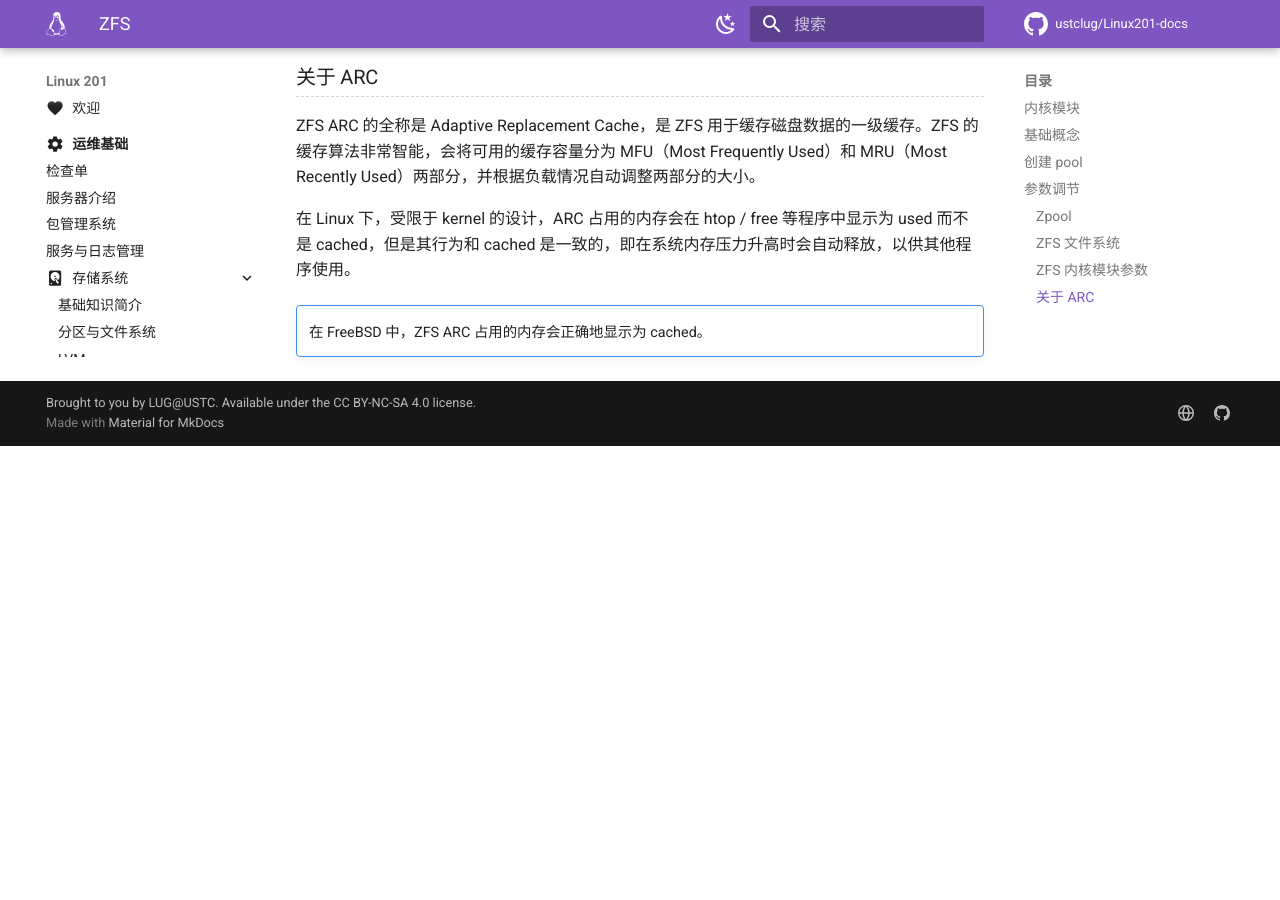
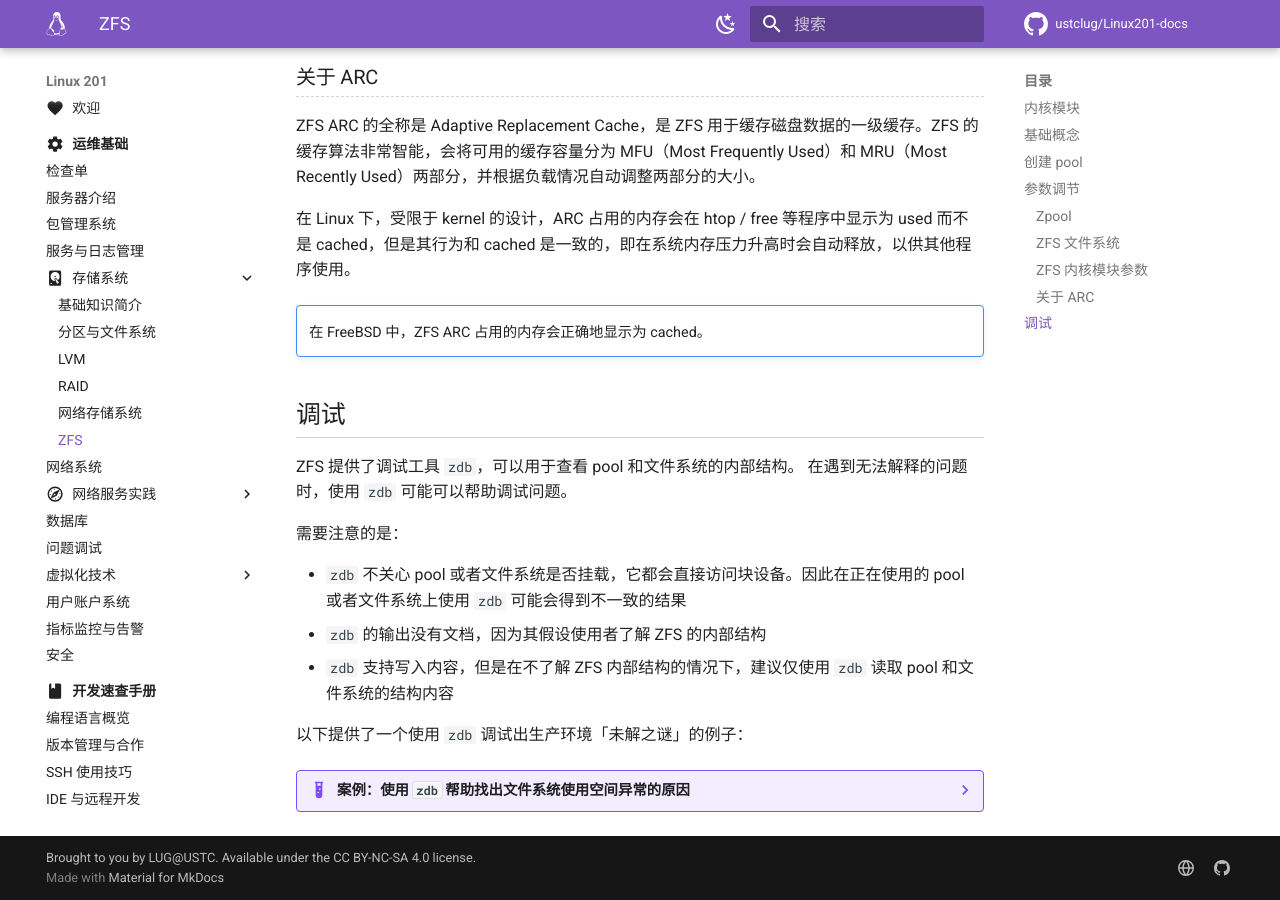
Before and after one commit to ustclug/Linux201-docs, an MkDocs documentation site: the page built from docs/ops/storage/zfs.md, in a window 1280 px wide and 900 px high, scrolled down 4503 px. Built offline with MkDocs 1.6.1 and Material for MkDocs 9.7.7, drawn with Linux system fonts in a browser that asks for light colours; comment, search, counter and statistics services are not loaded; before the commit the page ends 4949 px from its top, so only the background shows below that.

Commit message:
ops/storage: add case study of debugging with zdb
(Exactly what I did today)

````diff
--- a/docs/ops/storage/zfs.md
+++ b/docs/ops/storage/zfs.md
@@ -150,3 +150,142 @@
 !!! note ""
 
     在 FreeBSD 中，ZFS ARC 占用的内存会正确地显示为 cached。
+
+## 调试 {#debugging}
+
+ZFS 提供了调试工具 `zdb`，可以用于查看 pool 和文件系统的内部结构。
+在遇到无法解释的问题时，使用 `zdb` 可能可以帮助调试问题。
+
+需要注意的是：
+
+- `zdb` 不关心 pool 或者文件系统是否挂载，它都会直接访问块设备。因此在正在使用的 pool 或者文件系统上使用 `zdb` 可能会得到不一致的结果
+- `zdb` 的输出没有文档，因为其假设使用者了解 ZFS 的内部结构
+- `zdb` 支持写入内容，但是在不了解 ZFS 内部结构的情况下，建议仅使用 `zdb` 读取 pool 和文件系统的结构内容
+
+以下提供了一个使用 `zdb` 调试出生产环境「未解之谜」的例子：
+
+??? example "案例：使用 `zdb` 帮助找出文件系统使用空间异常的原因"
+
+    一台使用 ZFS 的服务器将 `/var/log` 挂载在了 ZFS 文件系统中：
+
+    ```
+    NAME                                 USED  AVAIL  REFER  MOUNTPOINT
+    pool1/log                           2.88G   181G  2.88G  /var/log
+    ```
+
+    但是系统管理员发现 `/var/log` 的使用空间会异常增大，直到大部分空间都被占用：
+
+    ```
+    NAME                                 USED  AVAIL     REFER  MOUNTPOINT
+    pool1/log                            173G  3.43G      173G  /var/log
+    ```
+
+    但是实际的 log 大小只有不到 3G：
+
+    ```console
+    $ sudo du -sh .
+    2.9G  .
+    ```
+
+    同时没有快照，通过 `lsof` 检查也没有进程占用在 `/var/log` 下已经被删除的文件。
+    重启后文件系统的使用空间又恢复到了正常的大小。没有人能够解释原因。
+
+    在时隔半年又一次因此重启后，系统管理员决定使用 `zdb` 来查看文件系统的内部结构：
+
+    ```console
+    $ sudo zdb -dddd pool1/log > zdb-log.txt
+    ```
+
+    检查输出，发现一个特别大的文件：
+
+    ```
+    Object  lvl   iblk   dblk  dsize  dnsize  lsize   %full  type
+      6426    4   128K   128K   170G     512  1.02T  100.00  ZFS plain file
+                                               168   bonus  System attributes
+	dnode flags: USED_BYTES USERUSED_ACCOUNTED USEROBJUSED_ACCOUNTED
+	dnode maxblkid: 8554489
+	uid     0
+	gid     4
+	atime	Thu Aug 17 19:22:48 2023
+	mtime	Sun Feb 18 16:05:29 2024
+	ctime	Sun Feb 18 16:05:29 2024
+	crtime	Thu Aug 17 06:25:01 2023
+	gen	30893491
+	mode	100640
+	size	1121254014464
+	parent	7279
+	links	0
+	pflags	40800000004
+    ```
+
+    "6426" 这个对象也出现在了 ZFS delete queue 中：
+
+    ```
+    Object  lvl   iblk   dblk  dsize  dnsize  lsize   %full  type
+         3    1   128K     6K      0     512     6K  100.00  ZFS delete queue
+	dnode flags: USED_BYTES USERUSED_ACCOUNTED USEROBJUSED_ACCOUNTED
+	dnode maxblkid: 0
+	microzap: 6144 bytes, 1 entries
+
+		191a = 6426
+    ```
+
+    看起来是这个文件不停增大，但是 ZFS 没有删除。检查 6426 的 parent 7279：
+
+    ```
+    Object  lvl   iblk   dblk  dsize  dnsize  lsize   %full  type
+      7279    1   128K  2.50K     8K     512  2.50K  100.00  ZFS directory
+                                               168   bonus  System attributes
+	dnode flags: USED_BYTES USERUSED_ACCOUNTED USEROBJUSED_ACCOUNTED
+	dnode maxblkid: 0
+	uid     0
+	gid     0
+	atime	Mon Jun 24 01:32:06 2019
+	mtime	Fri Mar  8 06:25:02 2024
+	ctime	Fri Mar  8 06:25:02 2024
+	crtime	Tue Feb 27 21:11:06 2018
+	gen	4369970
+	mode	40755
+	size	33
+	parent	4
+	links	2
+	pflags	40800000144
+	microzap: 2560 bytes, 31 entries
+
+		pacct.6.gz = 3908 (type: Regular File)
+		pacct.17.gz = 1994 (type: Regular File)
+		pacct.16.gz = 275 (type: Regular File)
+		pacct.7.gz = 3518 (type: Regular File)
+		pacct.5.gz = 473 (type: Regular File)
+		pacct.14.gz = 1554 (type: Regular File)
+		pacct.15.gz = 651 (type: Regular File)
+		pacct.4.gz = 109 (type: Regular File)
+		pacct.29.gz = 468 (type: Regular File)
+		pacct.11.gz = 1863 (type: Regular File)
+		pacct.10.gz = 2129 (type: Regular File)
+		pacct.1.gz = 1294 (type: Regular File)
+		pacct.28.gz = 3648 (type: Regular File)
+		pacct.3.gz = 1864 (type: Regular File)
+		pacct.12.gz = 3516 (type: Regular File)
+		pacct.13.gz = 2128 (type: Regular File)
+		pacct.2.gz = 2955 (type: Regular File)
+		pacct.22.gz = 649 (type: Regular File)
+		pacct.23.gz = 3649 (type: Regular File)
+		pacct.8.gz = 3400 (type: Regular File)
+		pacct.19.gz = 535 (type: Regular File)
+		pacct = 796 (type: Regular File)
+		pacct.21.gz = 534 (type: Regular File)
+		pacct.0 = 904 (type: Regular File)
+		pacct.20.gz = 3725 (type: Regular File)
+		pacct.18.gz = 3515 (type: Regular File)
+		pacct.9.gz = 1293 (type: Regular File)
+		pacct.24.gz = 3905 (type: Regular File)
+		pacct.25.gz = 903 (type: Regular File)
+		pacct.27.gz = 1552 (type: Regular File)
+		pacct.26.gz = 1176 (type: Regular File)
+    ```
+
+    发现该目录为 `/var/log/account`，调查后发现其中的文件在启用 process accounting 后会由内核写入。
+    因此解释了为什么 `lsof` 没有显示任何进程占用对应文件。在关闭 process accounting 后，delete queue 清空了。
+
+    该问题已经尝试向 ZFS 反馈：<https://github.com/openzfs/zfs/issues/15998>
````
